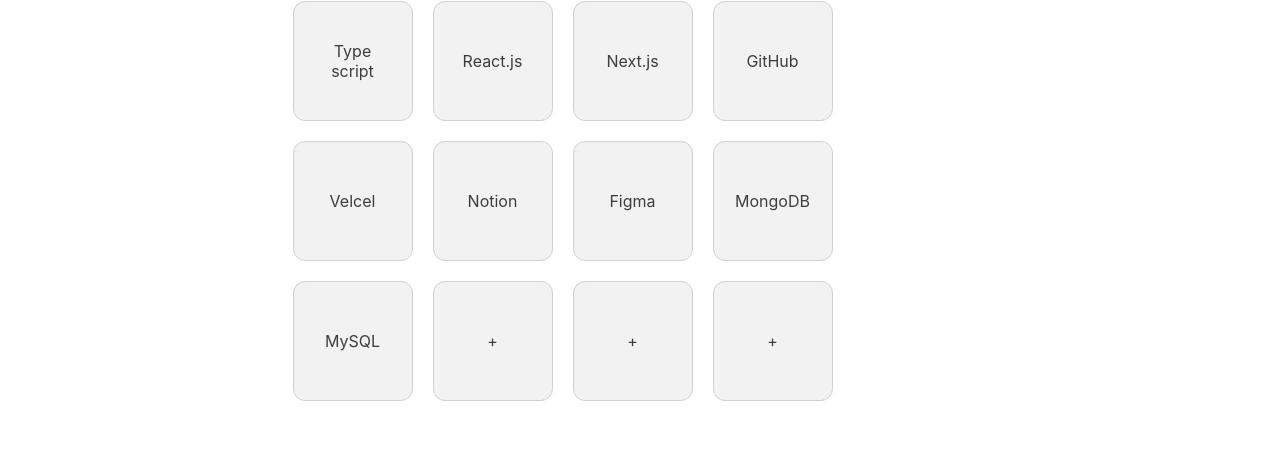
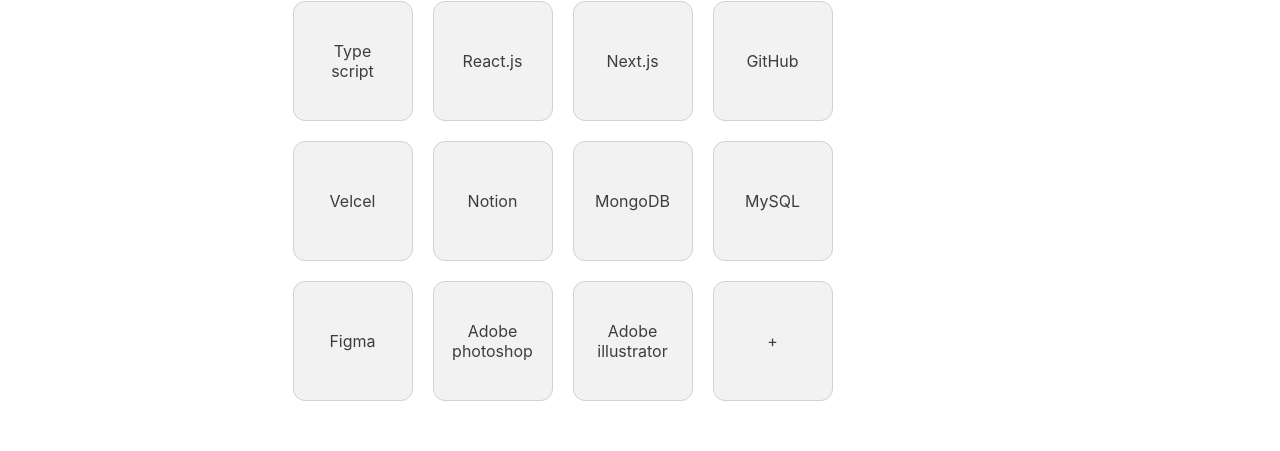
Before and after one commit to kimziyeon/portfolio, a React (Create React App) app: page / in a window 1280 px wide. Shown: the part 1646-2097 px from the top of the page. Built offline with nearby package versions, Linux system fonts and the light colour scheme; no server answers; a web font is replaced by a local one.

Commit message:
20240517 스킬수정

```diff
--- a/src/component/About.jsx
+++ b/src/component/About.jsx
@@ -86,11 +86,11 @@
                             <div>GitHub</div>
                             <div>Velcel</div>
                             <div>Notion</div>
-                            <div>Figma</div>
                             <div>MongoDB</div>
                             <div>MySQL</div>
-                            <div>+</div>
-                            <div>+</div>
+                            <div>Figma</div>
+                            <div>Adobe<br />photoshop</div>
+                            <div>Adobe<br />illustrator</div>
                             <div>+</div>
                         </div>
                     </div>
```
